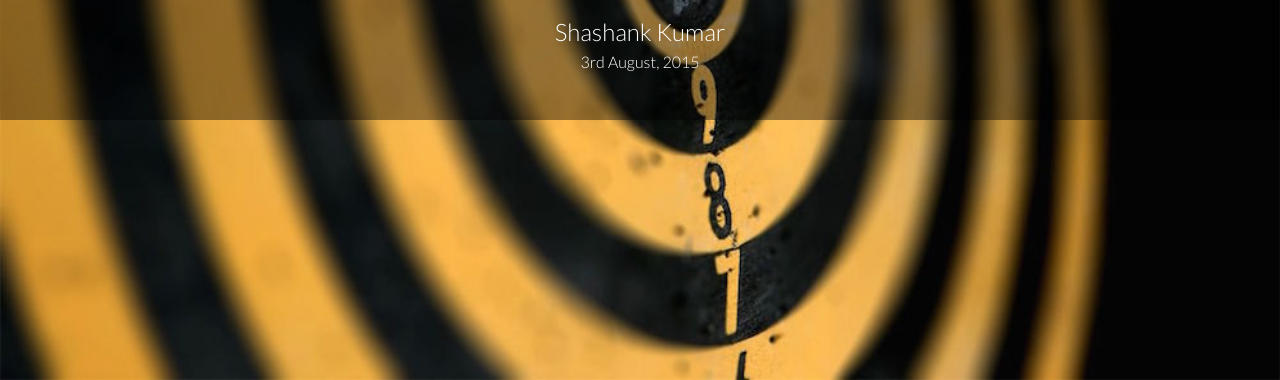
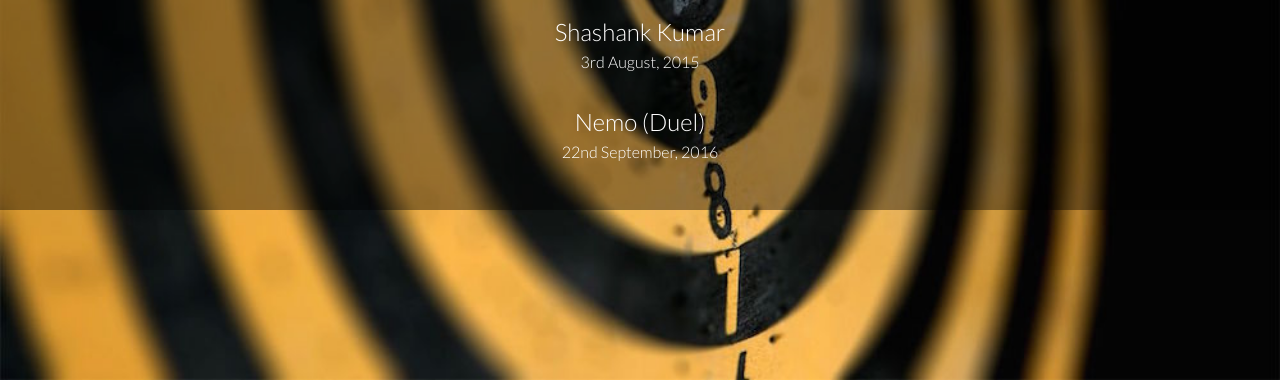
Before and after one commit to razorpay/darts, a plain HTML site: page index.html in a window 1280 px wide. Shown: the part 420-800 px from the top of the page. Drawn offline with Linux system fonts and the light colour scheme.

Commit message:
duel challenge

```diff
--- a/index.html
+++ b/index.html
@@ -49,5 +49,7 @@
     <h1>Razorpay Dart Board Hall of Fame</h1>
     <h2 class="name">Shashank Kumar</h1>
     <p class="date">3rd August, 2015</p>
+    <h2 class="name">Nemo <small>(Duel)</small></h1>
+    <p class="date">22nd September, 2016</p>
   </div>
 </body>
```
